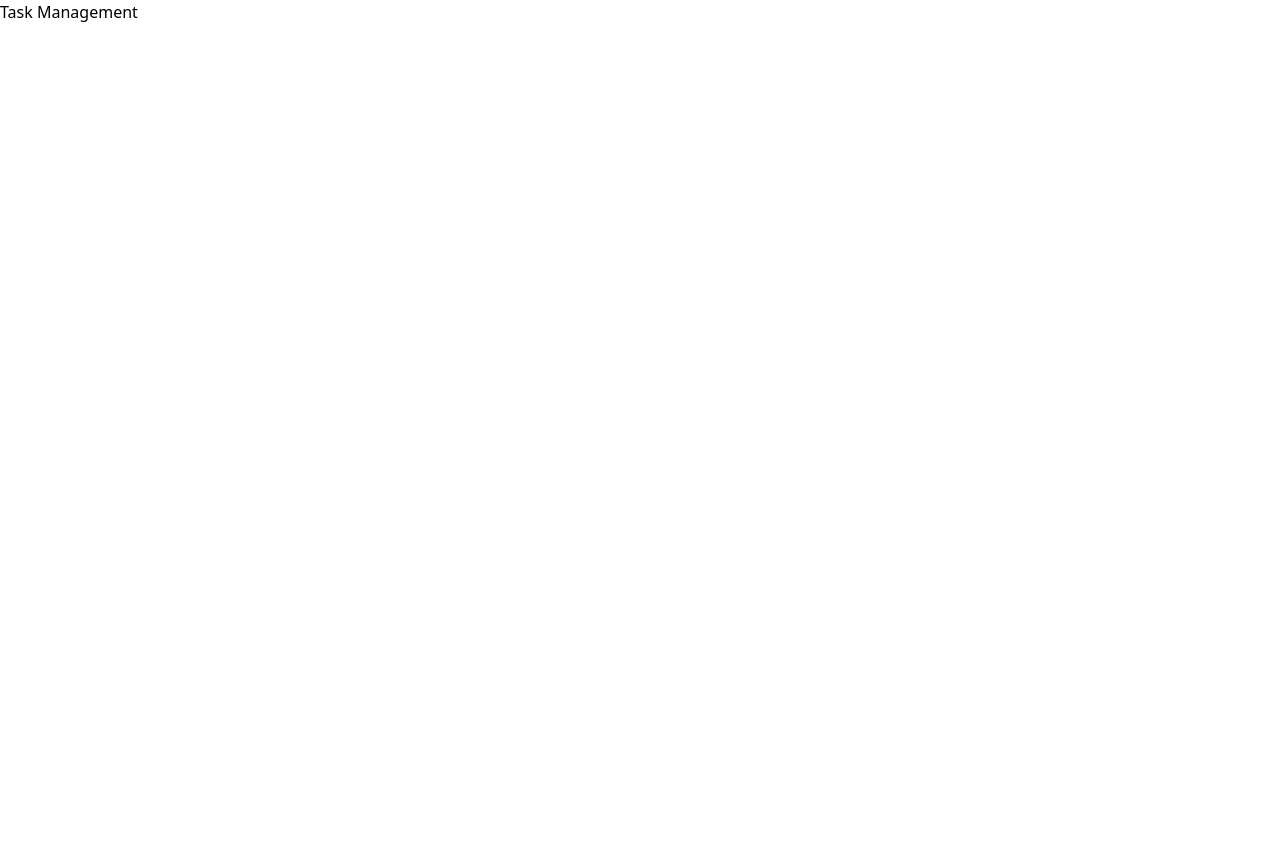
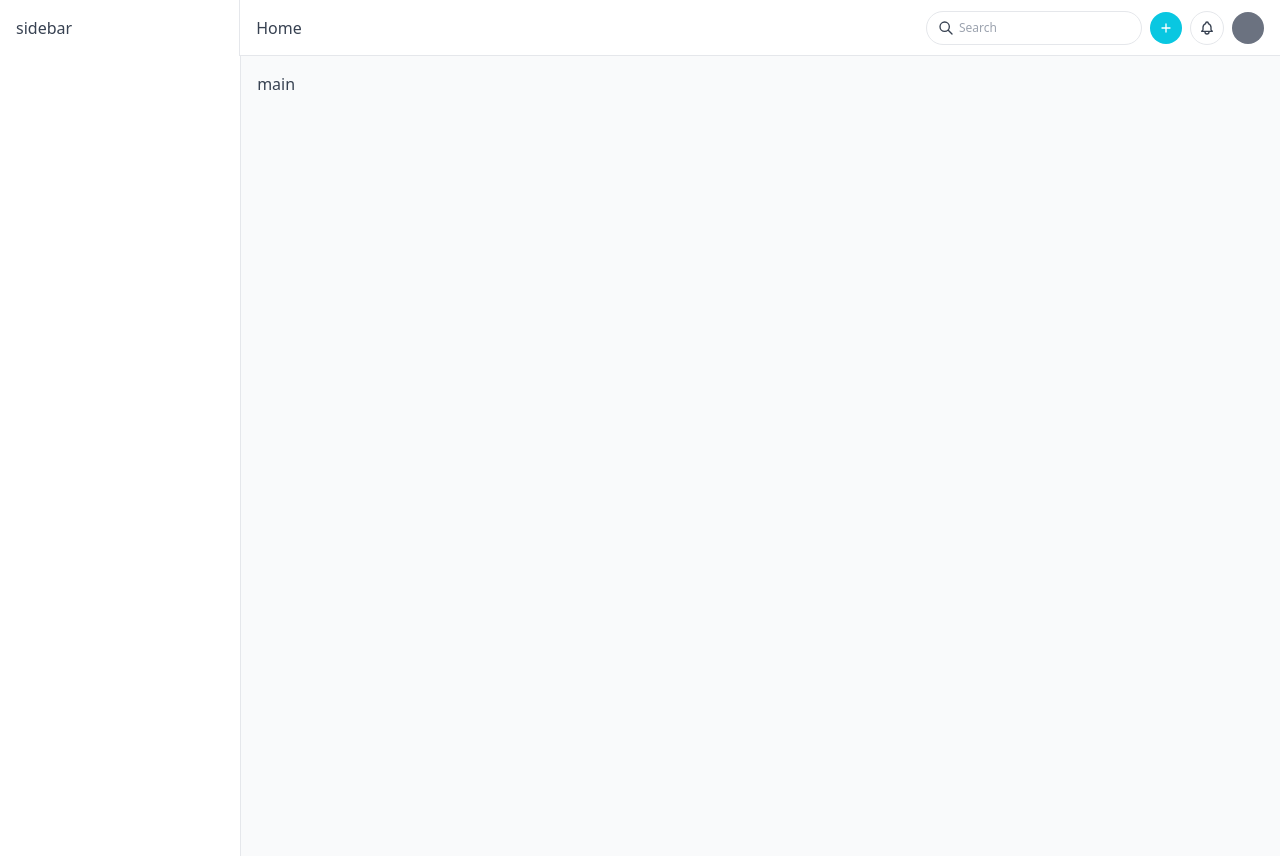
Before and after one commit to siunixdev/react-ui-task-management, a React (Create React App) app: page / in a window 1280 px wide. Before the commit the page ends 800 px from the top, so only its background shows below. Built offline with nearby package versions, Linux system fonts and the light colour scheme.

Commit message:
Add layout and topbar components

```diff
--- a/src/App.js
+++ b/src/App.js
@@ -1,8 +1,17 @@
 import logo from './logo.svg';
+import Sidebar from './layouts/Sidebar/Sidebar';
+import Topbar from './layouts/Topbar/Topbar';
+import Main from './layouts/Main/Main';
 
 function App() {
   return (
-    <span>Task Management</span>
+    <div className='flex'>
+      <Sidebar />
+      <div className='w-full'>
+        <Topbar />
+        <Main />
+      </div>
+    </div>
   );
 }
 
--- a/src/index.sass
+++ b/src/index.sass
@@ -1,3 +1,6 @@
 @tailwind base
 @tailwind components
 @tailwind utilities
+
+body
+  @apply text-gray-700
--- /dev/null
+++ b/src/layouts/Main/Main.jsx
@@ -0,0 +1,11 @@
+import React from 'react'
+
+function Main() {
+  return (
+    <div className='p-4 bg-gray-50 min-h-screen border-l'>
+      main
+    </div>
+  )
+}
+
+export default Main
--- /dev/null
+++ b/src/layouts/Sidebar/Sidebar.jsx
@@ -0,0 +1,11 @@
+import React from 'react'
+
+function Sidebar() {
+  return (
+    <div className='w-72 p-4 h-full border-r sticky top-0 bg-white z-50'>
+      sidebar
+    </div>
+  )
+}
+
+export default Sidebar
--- /dev/null
+++ b/src/layouts/Topbar/Topbar.jsx
@@ -0,0 +1,44 @@
+import React from 'react'
+import './Topbar.sass'
+
+function Topbar() {
+  return (
+    <div className='topbar'>
+      <span className='topbar__title'>Home</span>
+      <div className='topbar__menu'>
+        <div className='relative flex items-center'>
+          <div className='absolute ml-3'>
+            <svg xmlns="http://www.w3.org/2000/svg" className="h-4 w-4" fill="none" viewBox="0 0 24 24" stroke="currentColor" strokeWidth="2">
+              <path strokeLinecap="round" strokeLinejoin="round" d="M21 21l-6-6m2-5a7 7 0 11-14 0 7 7 0 0114 0z" />
+            </svg>
+          </div>
+          <input
+            type="text"
+            placeholder='Search'
+            className='border text-xs p-2 pl-8 rounded-full focus:border-gray-500 focus:outline-none'
+          />
+        </div>
+        <button
+          className='rounded-full p-2 bg-primary text-white hover:bg-cyan-400'
+        >
+          <svg xmlns="http://www.w3.org/2000/svg" className="h-4 w-4" fill="none" viewBox="0 0 24 24" stroke="currentColor" strokeWidth="2">
+            <path strokeLinecap="round" strokeLinejoin="round" d="M12 6v6m0 0v6m0-6h6m-6 0H6" />
+          </svg>
+        </button>
+        <button
+          className='rounded-full border p-2 hover:bg-gray-200'
+        >
+          <svg xmlns="http://www.w3.org/2000/svg" className="h-4 w-4" fill="none" viewBox="0 0 24 24" stroke="currentColor" strokeWidth="2">
+            <path strokeLinecap="round" strokeLinejoin="round" d="M15 17h5l-1.405-1.405A2.032 2.032 0 0118 14.158V11a6.002 6.002 0 00-4-5.659V5a2 2 0 10-4 0v.341C7.67 6.165 6 8.388 6 11v3.159c0 .538-.214 1.055-.595 1.436L4 17h5m6 0v1a3 3 0 11-6 0v-1m6 0H9" />
+          </svg>
+        </button>
+        <div
+          className='h-8 w-8 bg-gray-500 rounded-full'
+        >
+        </div>
+      </div>
+    </div>
+  )
+}
+
+export default Topbar
--- /dev/null
+++ b/src/layouts/Topbar/Topbar.sass
@@ -0,0 +1,6 @@
+.topbar
+  @apply h-14 p-4 border-b flex items-center justify-between sticky top-0 z-50 bg-white
+  &__title
+    @apply text-base font-medium
+  &__menu
+    @apply flex items-center justify-between space-x-2
```
